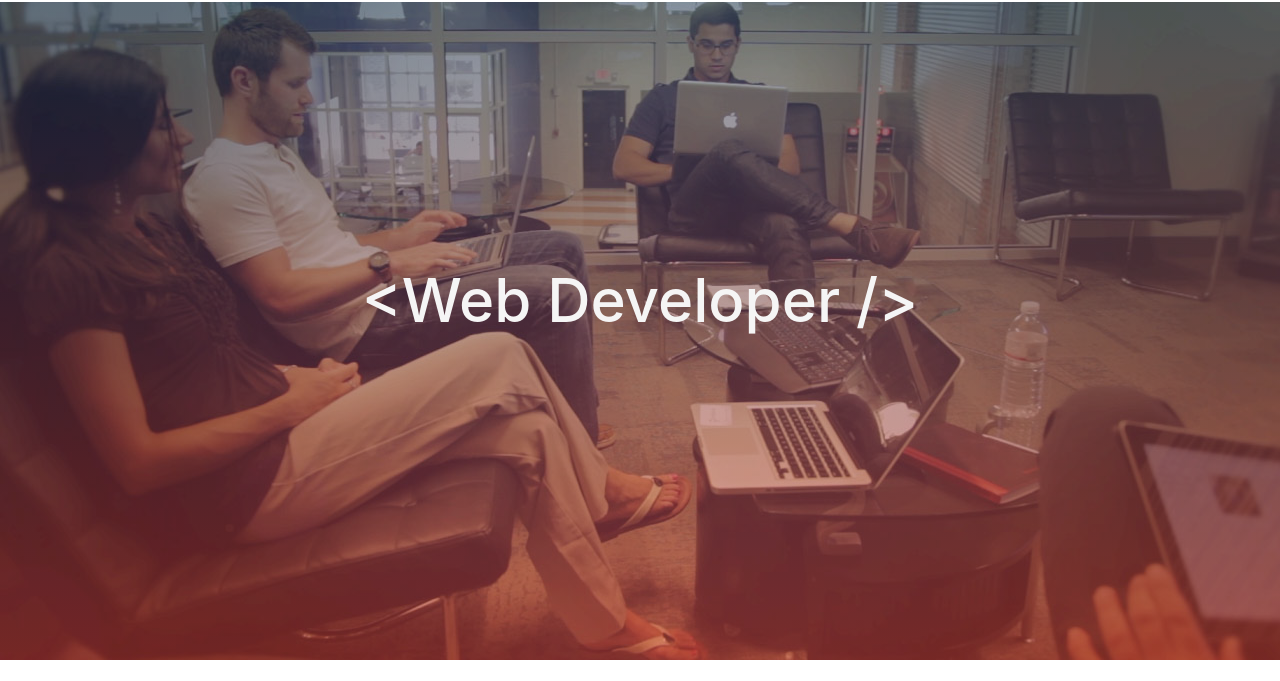
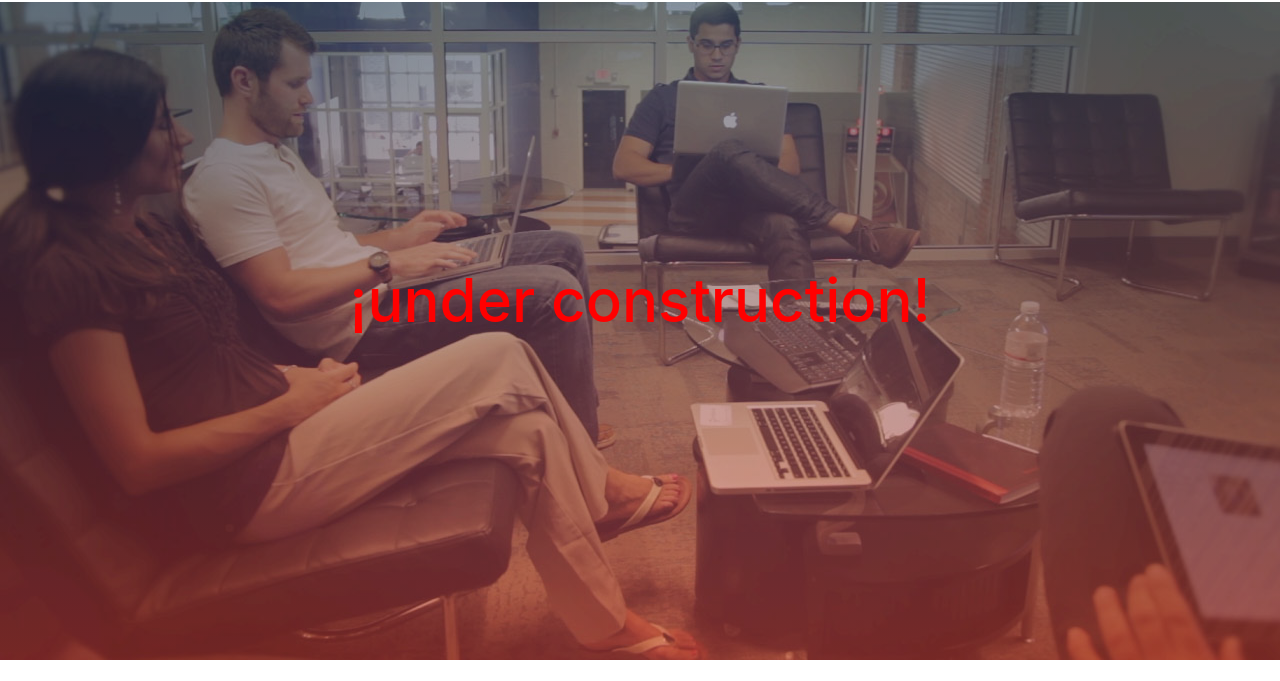
Before and after one commit to The1987/chris-hantis-website, a plain HTML site: page index.html in a window 1280 px wide. Shown: the part 60-741 px from the top of the page. Drawn offline with nearby package versions, Linux system fonts and the light colour scheme.

Commit message:
Update index.html

```diff
--- a/index.html
+++ b/index.html
@@ -70,8 +70,9 @@
         <!-- Main -->
         <div class="row">
             <div class="col-lg-12">
-                <h1 class="main-headline text-center">
-                    &#60;Web Developer /&#62;
+                <h1 class="main-headline text-center" style="color: red;">
+                    <!-- &#60;Web Developer /&#62; -->
+                    ¡under construction!
                     <br />
                 </h1>
                 <div class="img-gradient">
```
